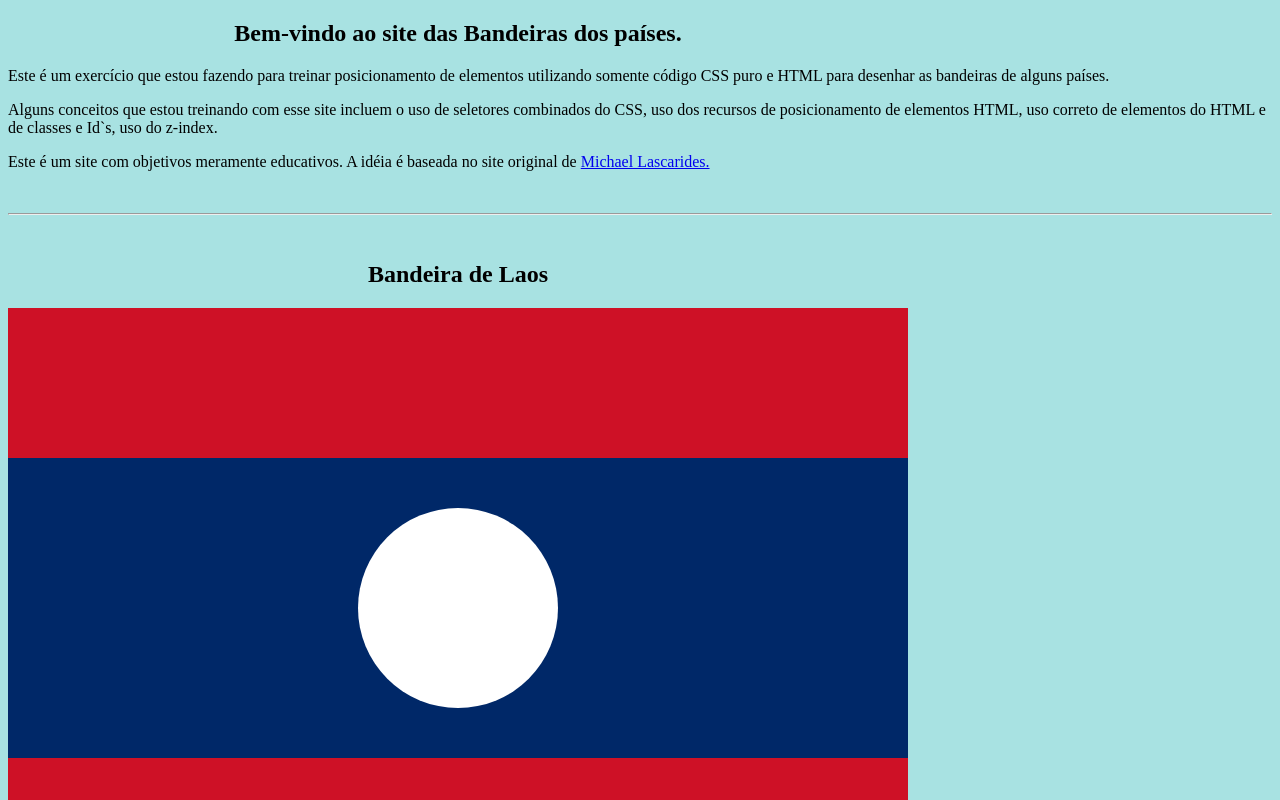
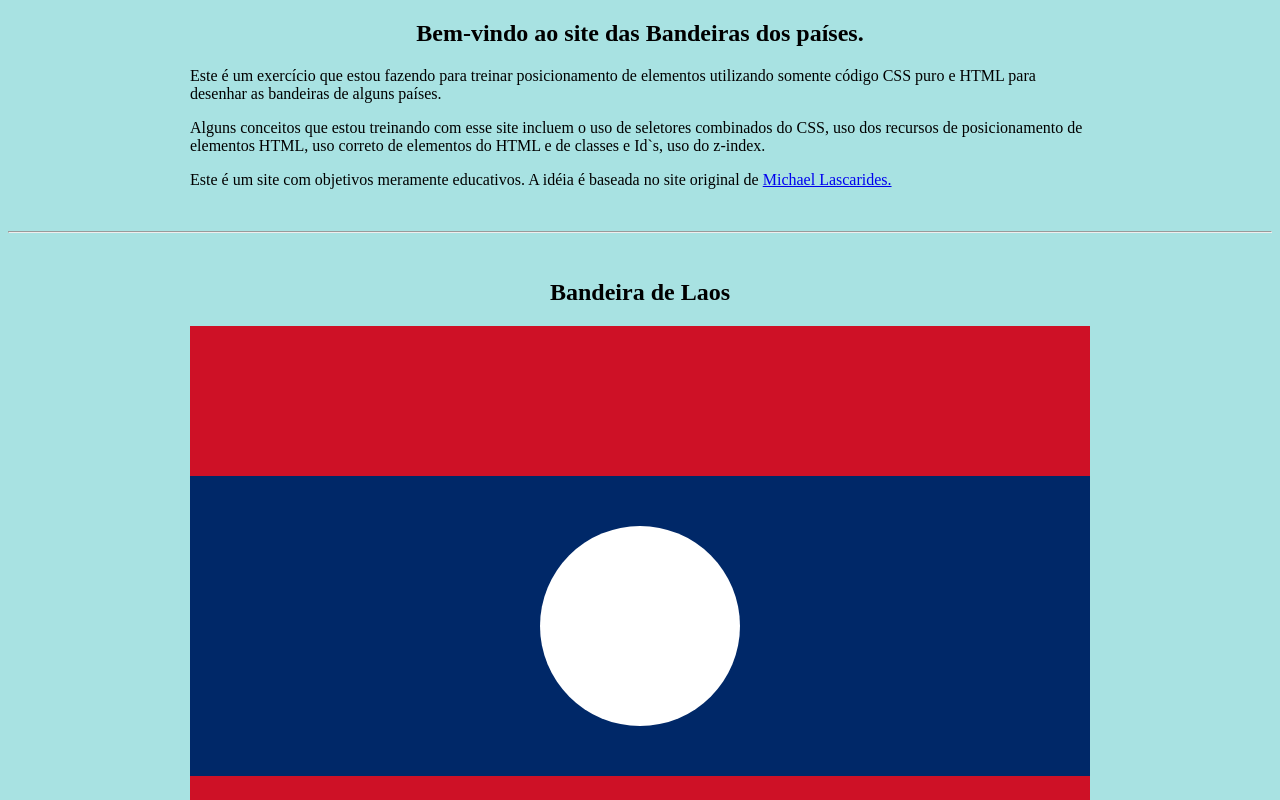
Before and after one commit to DioRicardo/html-bandeiras, a plain HTML site: page index.html in a window 1280 px wide. Shown: the top 800 px of the page. Drawn offline with Linux system fonts and the light colour scheme.

Commit message:
Add files via upload

```diff
--- a/style/style.css
+++ b/style/style.css
@@ -2,10 +2,20 @@
 div {
     width: 900px;
     height: 600px;
+    margin-left: auto;
+    margin-right: auto;
+}
+p {
+    margin-left: auto;
+    margin-right: auto;
+    width: 900px;
+    text-align: left;
 }
 h2 {
     text-align: center;
     width: 900px;
+    margin-left: auto;
+    margin-right: auto;
 }
 body {
     background-color: rgb(168, 226, 226);
@@ -189,6 +199,9 @@ text-align: center;
 
 /* Rodapé */
 
-footer {
+footer > p{
     text-align: center;
+    width: 900px;
+    margin-left: auto;
+    margin-right: auto;
 }
```
